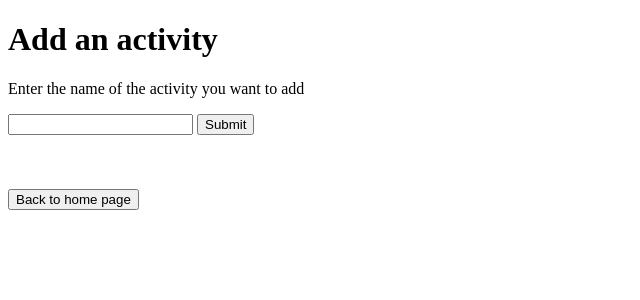
After one commit to GustavoSouza123/activity-tracker, a PHP site: page /add_activity.php in a window 1280 px wide. The commit adds this page. Shown: the top 300 px of the page, without its empty margins (0-640 px from the left). Run offline with PHP 8.4, Linux system fonts and the light colour scheme.

Commit message:
add activity, see activity and drop database

```diff
--- /dev/null
+++ b/add_activity.php
@@ -0,0 +1,58 @@
+<?php
+    require "connection.php";
+?>
+
+<!DOCTYPE html>
+<html lang="en">
+<head>
+    <meta charset="UTF-8">
+    <meta name="viewport" content="width=device-width, initial-scale=1.0">
+    <link rel="stylesheet" href="css/style.css" />
+    <title>Add activity</title>
+</head>
+<body>
+    <?php
+        $message = "";
+        $name = isset($_POST["name"]) ? $_POST["name"] : "";
+
+        if($_SERVER["REQUEST_METHOD"] == "POST") {
+            if(empty($name)) {
+                $message = "fill in the required fields";
+            } else {
+                try {
+                    $sql = $pdo->prepare("INSERT INTO `activities` (name) VALUES (?)");
+                    $sql->execute(array($name));
+
+                    $sql = "CREATE TABLE IF NOT EXISTS `$name` (
+                                id INT NOT NULL AUTO_INCREMENT,
+                                time_spent INT NOT NULL,
+                                day DATE NOT NULL,
+                                activity_id INT NOT NULL,
+                                PRIMARY KEY(id),
+                                FOREIGN KEY(activity_id) REFERENCES activities(id)
+                            )";
+                    $pdo->exec($sql);
+
+                    $message = "activity added successfully";
+                } catch(PDOException $e) {
+                    echo $sql . "<br>" . $e->getMessage();
+                }
+            }
+        }
+    ?>
+
+    <h1>Add an activity</h1>
+    <p>Enter the name of the activity you want to add</p>
+
+    <form action="" method="post">
+        <input type="text" name="name" />
+        <input type="submit" value="Submit" />
+    </form>
+
+    <br>
+    <?php echo $message . "<br>"; ?>
+    <br>
+
+    <button><a href="index.php">Back to home page</a></button>
+</body>
+</html>
--- a/css/style.css
+++ b/css/style.css
@@ -1,3 +1,22 @@
 * {
     box-sizing: border-box;
 }
+
+a {
+    color: #000;
+    text-decoration: none;
+}
+
+table {
+    width: 50%;
+}
+
+th {
+    text-align: left;
+}
+
+table, th, td {
+    border: 1px solid #aaa;
+    border-collapse: collapse;
+    padding: 5px;
+}
```
Also changed, not shown: activities.php (added, +44 -0 lines), drop_database.php (added, +18 -0 lines), index.php (+12 -0 lines).
